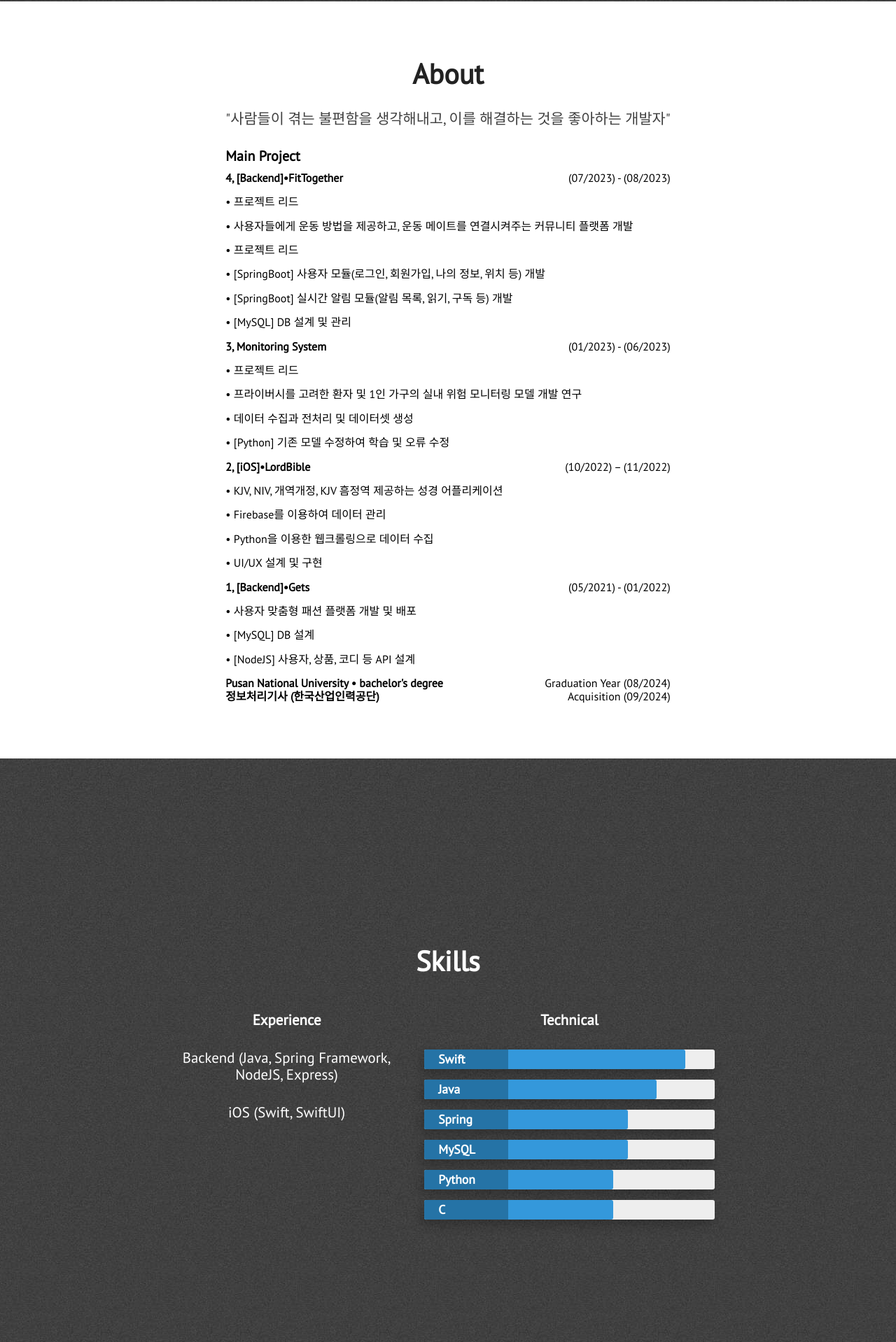
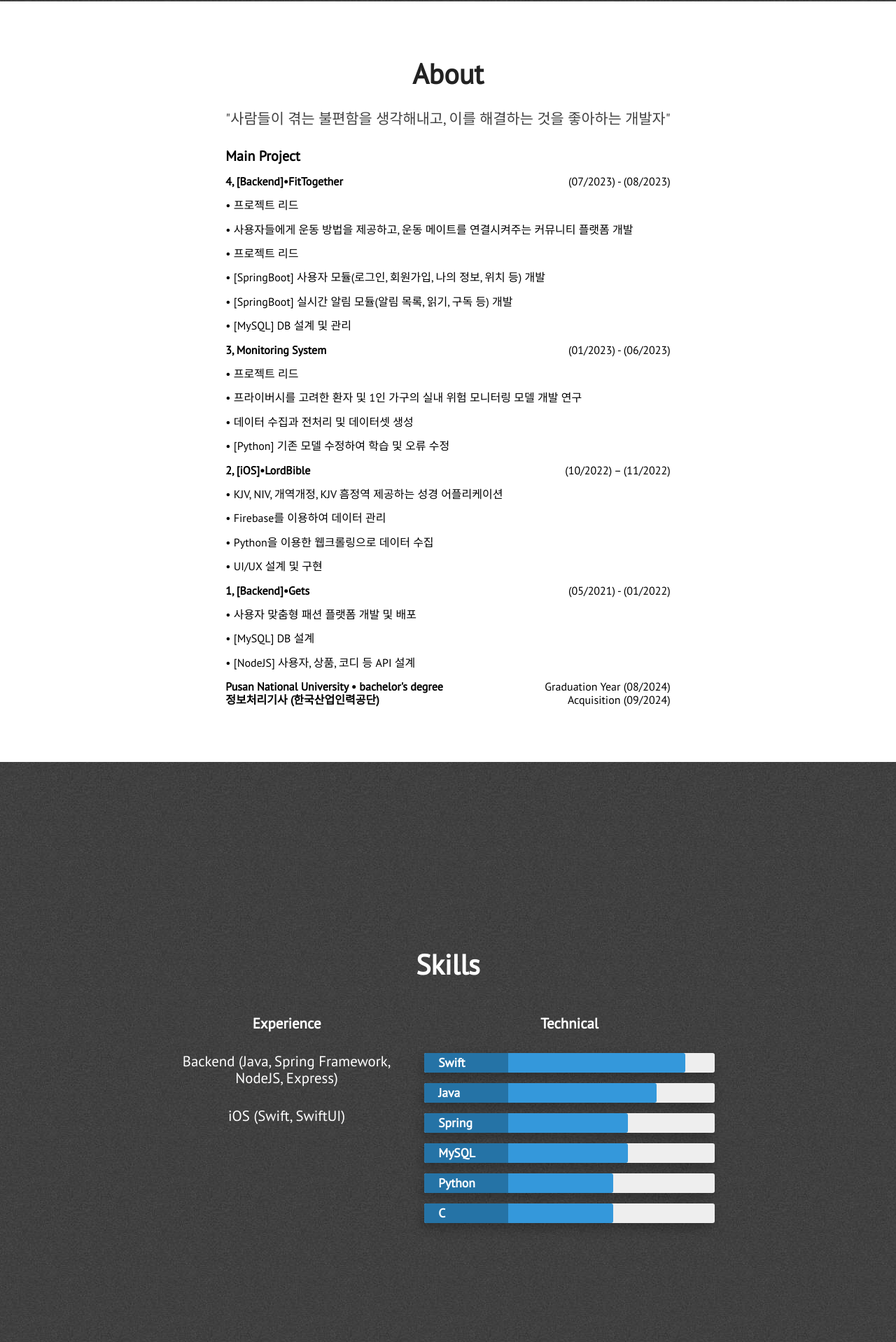
Before and after one commit to ashjang/ashjang.github.io, a Jekyll site: the page built from index.html, in a window 1280 px wide. Shown: the part 898-2816 px from the top of the page at 70% size. Built offline with Jekyll 4.4.1, drawn with Linux system fonts in a browser that asks for light colours; nearby versions of some CDN libraries.

Commit message:
About css

```diff
--- a/_includes/about.html
+++ b/_includes/about.html
@@ -5,6 +5,7 @@
             <p class="paragraph-text justify-text">
                 "사람들이 겪는 불편함을 생각해내고, 이를 해결하는 것을 좋아하는 개발자"
             </p>
+            <div style="margin-bottom: 20px;"></div>
             <!-- <p class="paragraph-text justify-text"> -->
                  <!-- <a href="{{ site.blog_url }}">harimms.tistory.com</a> where I write about my recent interests and other activities. I post my software projects on <a href="https://github.com/{{ site.github_username }}">GitHub</a>. My email address can be found at the <span class="extra-link"><a href="#extra">bottom</a></span> of this page. -->
             <!-- </p> -->
--- a/_includes/extra.html
+++ b/_includes/extra.html
@@ -1,11 +1,11 @@
 <div class="section-wrapper">
     <section class="section extra" id="extra">
         <div>
-<!--            <div class="section-heading" id="chat-text">Contact</div>-->
+            <div class="section-heading" id="chat-text">Contact</div>
 <!--            <p class="paragraph-text justify-text">-->
 <!--                더 많은 정보를 얻으시려면 아래의 연락처로 문의해주세요.-->
 <!--            </p>-->
-<!--            <div class="extra-links">-->
+            <div class="extra-links">
                 <span class="hint--bottom bottom-link" aria-label="Email">
                     <a href="mailto:{{ site.email }}"><i class="head-icon fas fa-envelope"></i></a>
                 </span>
--- a/assets/css/main.css
+++ b/assets/css/main.css
@@ -594,12 +594,12 @@ a {
 }
 
 .small-heading {
-    margin-bottom: 10px;
+    margin-bottom: 15px;
     font-family: 'PT Sans', Arial, Helvetica, sans-serif;
     font-size: 20px;
     font-weight: bold;
 }
 
 .project-item {
-    margin-bottom: 7px;
+    margin-bottom: 10px;
 }
```
